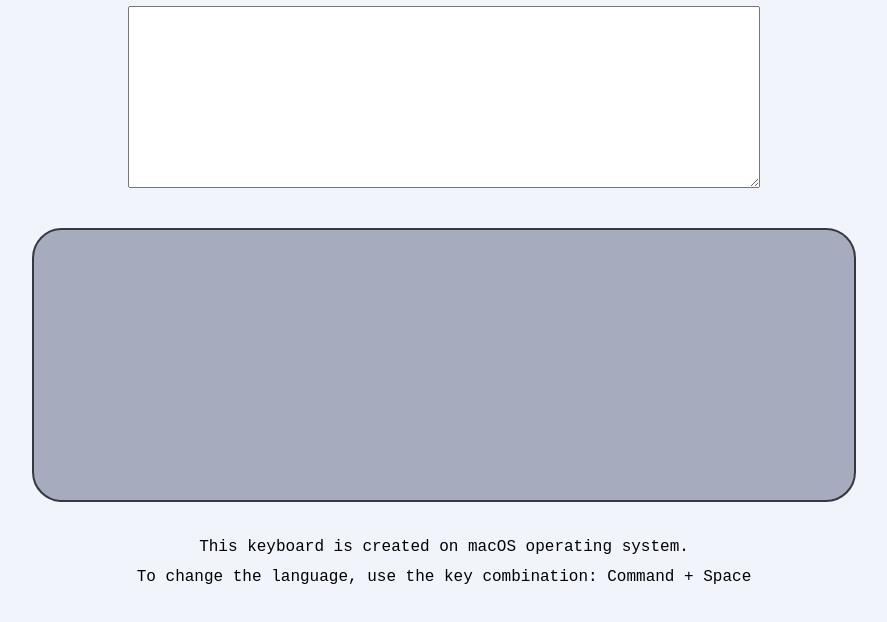
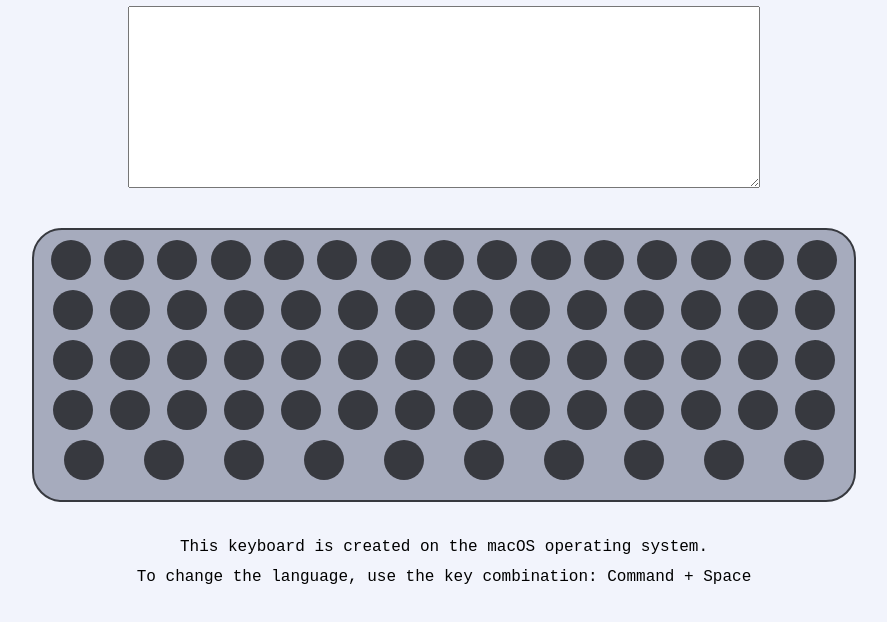
Before and after one commit to wandermiltz/virtual-keyboard, a website: page index.html in a window 1280 px wide. Shown: the part 84-706 px from the top of the page, without its empty margins (196-1083 px from the left). Drawn offline with Linux system fonts and the light colour scheme.

Commit message:
feat: add keyboard empty keys

```diff
--- a/script.js
+++ b/script.js
@@ -14,7 +14,7 @@ textarea.className = 'textarea';
 divKeyboard.className = 'keyboard';
 
 footer.className = 'footer';
-footer.innerText = 'This keyboard is created on macOS operating system.\nTo change the language, use the key combination: Command + Space';
+footer.innerText = 'This keyboard is created on the macOS operating system.\nTo change the language, use the key combination: Command + Space';
 
 const body = document.querySelector('body');
 
@@ -28,14 +28,32 @@ section.append(divKeyboard);
 
 const keyboard = document.querySelector('.keyboard');
 
-function getKeyboardRows() {
-  const fragment = new DocumentFragment();
-  for (let i = 1; i <= 5; i += 1) {
+function getKeyboardRows(rowsCount) {
+  const keyboardRowsArr = [];
+  for (let i = 1; i <= rowsCount; i += 1) {
     const keyboardRow = document.createElement('div');
     keyboardRow.className = 'keyboard__row';
-    fragment.append(keyboardRow);
+    keyboardRowsArr.push(keyboardRow);
   }
-  return fragment;
+  return keyboardRowsArr;
 }
 
-keyboard.append(getKeyboardRows());
+function getKeyboardKeys(keyCount) {
+  const keyboardKeysArr = [];
+  for (let i = 1; i <= keyCount; i += 1) {
+    const keyboardKey = document.createElement('div');
+    keyboardKey.className = 'keyboard__key';
+    keyboardKeysArr.push(keyboardKey);
+  }
+  return keyboardKeysArr;
+}
+
+keyboard.append(...getKeyboardRows(5));
+
+const keyboardRow = document.querySelectorAll('.keyboard__row');
+
+keyboardRow[0].append(...getKeyboardKeys(15));
+keyboardRow[1].append(...getKeyboardKeys(14));
+keyboardRow[2].append(...getKeyboardKeys(14));
+keyboardRow[3].append(...getKeyboardKeys(14));
+keyboardRow[4].append(...getKeyboardKeys(10));
--- a/style.css
+++ b/style.css
@@ -40,9 +40,17 @@ body {
 }
 
 .keyboard__row {
-  width: 100%;
+  display: flex;
+  justify-content: space-around;
   height: 40px;
   margin-bottom: 10px;
+}
+
+.keyboard__key {
+  width: 40px;
+  height: 40px;
+  border-radius: 20px;
+  background-color: #37393F;
 }
 
 .footer {
```
